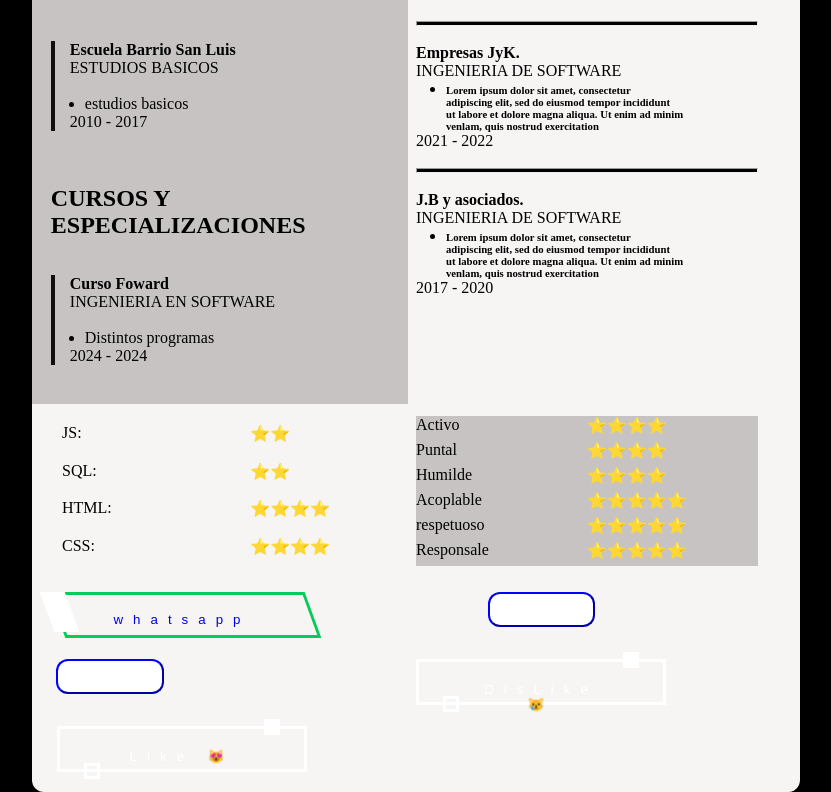
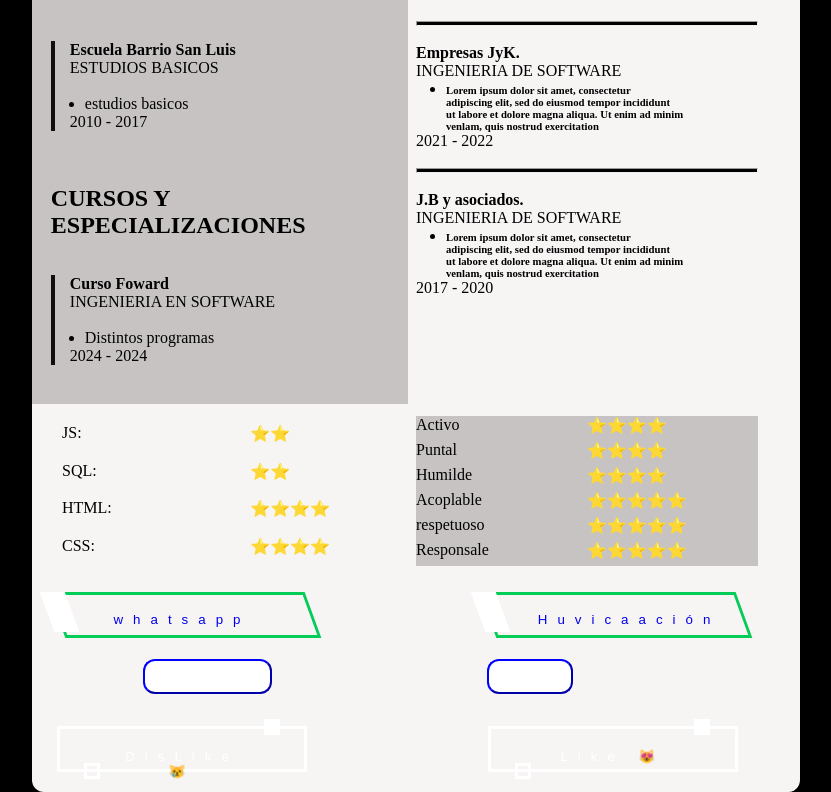
Before and after one commit to JAFETHGB02/curriculum, a plain HTML site: page indexJ.html in a window 1280 px wide. Shown: the part 428-1220 px from the top of the page, without its empty margins (224-1055 px from the left). Drawn offline with Linux system fonts and the light colour scheme.

Commit message:
arreglo-btn-2

```diff
--- a/indexJ.html
+++ b/indexJ.html
@@ -239,7 +239,7 @@
 
         <div class="contenedor">
             <button href="#" class="btn btn-1"><a href="https://web.whatsapp.com">whatsapp</a></button>
-
+            <button href="#" class="btn btn--1"><a href="https://www.google.com/maps/@9.9869811,-84.7628777,44m/data=!3m1!1e3?entry=ttu">Huvicaación</a></button>
             <button id="num0"></button>
             <button id="num-0"></button>
 
--- a/jafeth/styles.css
+++ b/jafeth/styles.css
@@ -152,7 +152,7 @@ hr {
 /* width: 60%; */
 display: grid;
 /* margin-left: 20%; */
-grid-template-columns: 1fr 1fr ;
+grid-template-columns: 1.5fr 1fr ;
 grid-template-rows: 1fr 1fr 1fr;
 height: 200px;
 margin-left: 25px ;
@@ -231,6 +231,64 @@ height: 30px;
 
   }
 
+
+
+
+  .btn--1 {
+
+    transition: all 0.6s ease;
+    z-index: 1;
+    text-decoration: none;
+
+    }
+
+    .btn--1 > a{
+      text-decoration: none;
+    }
+
+    .btn--1::after {
+
+    content: "";
+    position: absolute;
+    width: 10%;
+    height: 100%;
+    left: -10px;
+    top: 0;
+    background-color: #fff;
+    transform: skew(20deg,0deg);
+    transition: all 0.4s ease;
+
+    }
+
+    .btn--1::before {
+
+    content: "";
+    position: absolute;
+    width: 100%;
+    height: 100%;
+    left: 0;
+    top: 0;
+    transform: skew(20deg,0deg);
+    border: 3px solid#03cc57;
+    transition: all 0.4s ease;
+    z-index: -1;
+
+    }
+
+    .btn--1:hover::after {
+
+    background-color: #ffffff31;
+    transform: skew(20deg, 0deg) translateX(220px);
+
+    }
+
+    .btn--1:hover::before {
+
+    background-color: #03cc57;
+    border: 3px solid #029740;
+    transform: skew(20deg, 0deg) scale(1.1);
+
+    }
 
 
 
```
